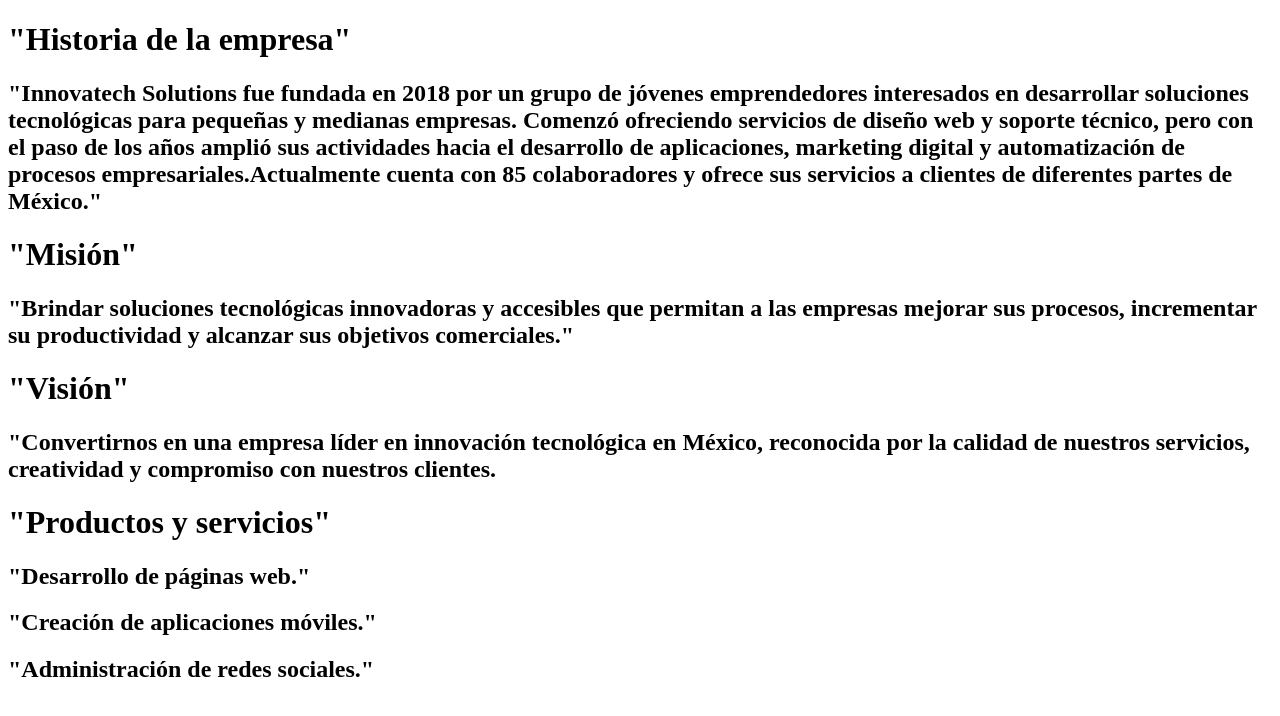
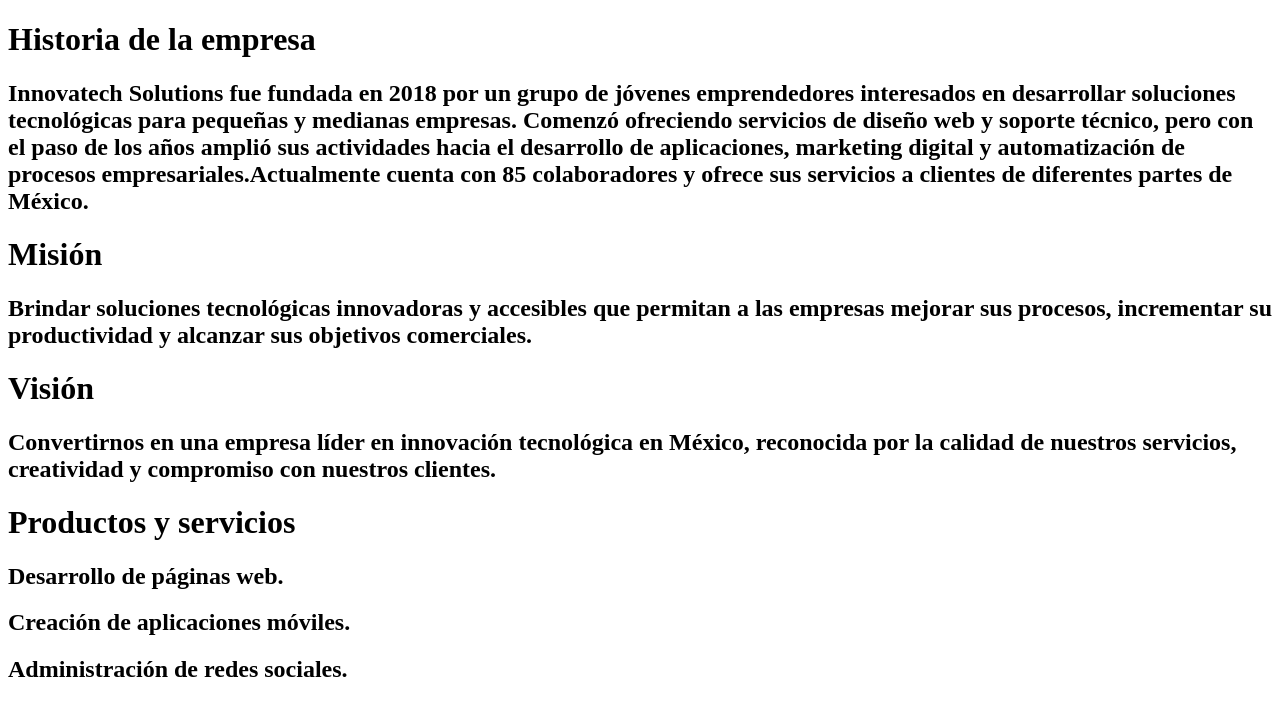
Before and after one commit to equip09/equip09.github.io, a plain HTML site: page nosotros/index.html in a window 1280 px wide. Drawn offline with Linux system fonts and the light colour scheme.

Commit message:
Update index.html

```diff
--- a/nosotros/index.html
+++ b/nosotros/index.html
@@ -1,15 +1,15 @@
 <!DOCTYPE html>
 <html lang="es">
 <cuerpo>
-<h1>"Historia de la empresa"</h1>
-<h2>"Innovatech Solutions fue fundada en 2018 por un grupo de jóvenes emprendedores interesados en desarrollar soluciones tecnológicas para pequeñas y medianas empresas. Comenzó ofreciendo servicios de diseño web y soporte técnico, pero con el paso de los años amplió sus actividades hacia el desarrollo de aplicaciones, marketing digital y automatización de procesos empresariales.Actualmente cuenta con 85 colaboradores y ofrece sus servicios a clientes de diferentes partes de México."</h2>
-<h1>"Misión"</h1>
-<h2>"Brindar soluciones tecnológicas innovadoras y accesibles que permitan a las empresas mejorar sus procesos, incrementar su productividad y alcanzar sus objetivos comerciales."</h2>
-<h1>"Visión"</h1>
-<h2>"Convertirnos en una empresa líder en innovación tecnológica en México, reconocida por la calidad de nuestros servicios, creatividad y compromiso con nuestros clientes.</h2>
-<h1>"Productos y servicios"</h1>
-<h2>"Desarrollo de páginas web."</h2>
-<h2>"Creación de aplicaciones móviles."</h2>
-<h2>"Administración de redes sociales."</h2>
+<h1>Historia de la empresa</h1>
+<h2>Innovatech Solutions fue fundada en 2018 por un grupo de jóvenes emprendedores interesados en desarrollar soluciones tecnológicas para pequeñas y medianas empresas. Comenzó ofreciendo servicios de diseño web y soporte técnico, pero con el paso de los años amplió sus actividades hacia el desarrollo de aplicaciones, marketing digital y automatización de procesos empresariales.Actualmente cuenta con 85 colaboradores y ofrece sus servicios a clientes de diferentes partes de México.</h2>
+<h1>Misión</h1>
+<h2>Brindar soluciones tecnológicas innovadoras y accesibles que permitan a las empresas mejorar sus procesos, incrementar su productividad y alcanzar sus objetivos comerciales.</h2>
+<h1>Visión</h1>
+<h2>Convertirnos en una empresa líder en innovación tecnológica en México, reconocida por la calidad de nuestros servicios, creatividad y compromiso con nuestros clientes.</h2>
+<h1>Productos y servicios</h1>
+<h2>Desarrollo de páginas web.</h2>
+<h2>Creación de aplicaciones móviles.</h2>
+<h2>Administración de redes sociales.</h2>
 </cuerpo>
 </html>
```
